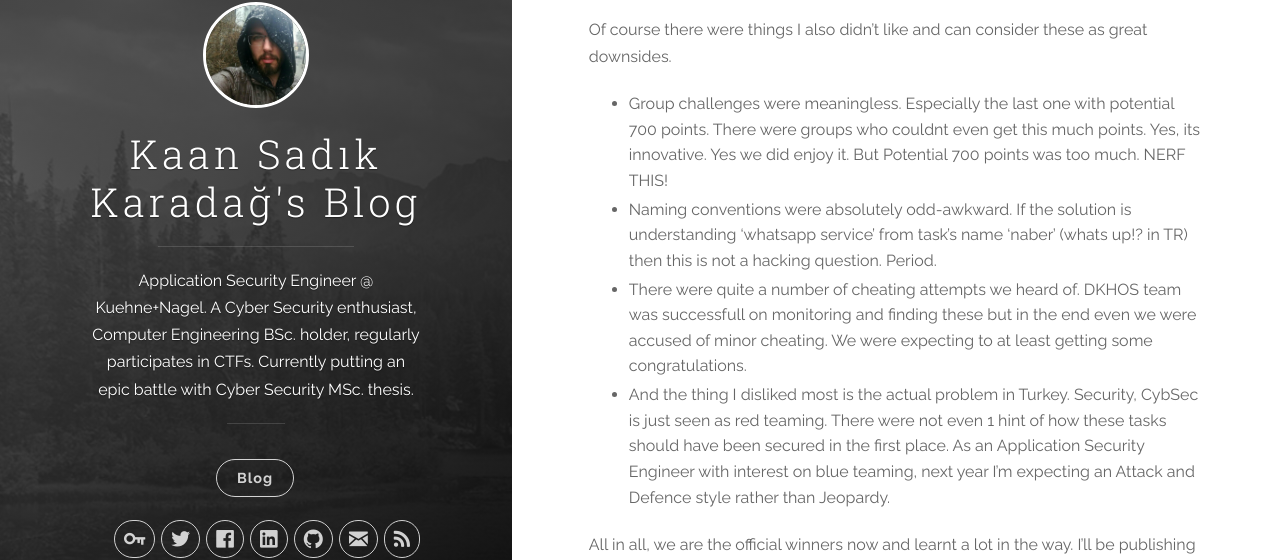
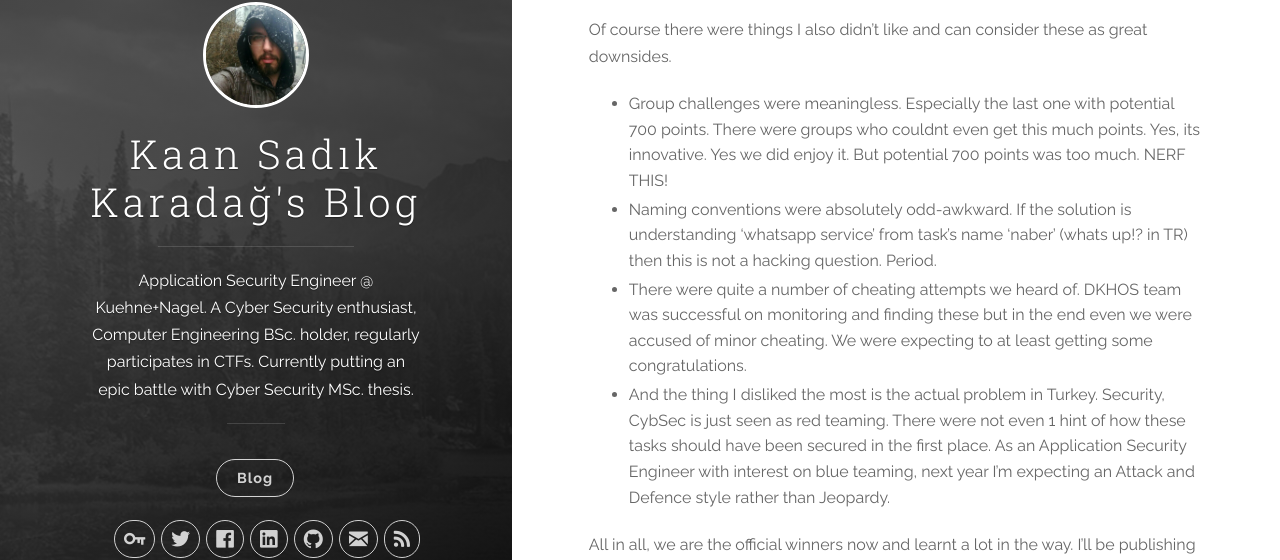
Before and after one commit to massimotamos/massimotamos.github.io, a Jekyll site: the page built from _posts/2018-02-19-DKHOS-CTF-General-Review.markdown, in a window 1280 px wide and 900 px high, scrolled down 2325 px. Shown: the part 166-726 px from the top of the window. Built offline with Jekyll 4.4.1, drawn with Linux system fonts in a browser that asks for light colours; comment, search, counter and statistics services are not loaded.

Commit message:
DKHOS review fix 2

```diff
--- a/_posts/2018-02-19-DKHOS-CTF-General-Review.markdown
+++ b/_posts/2018-02-19-DKHOS-CTF-General-Review.markdown
@@ -37,10 +37,10 @@ From here, I'll talk about DKHOS CTF in details.
 Scenarios were taken from real-life situations and put together such in a way that solver actually learns by solving it. There was even a [Twitch] 'hacking royale' in where 3 people choosen amongst the best in Web category and were given a machine with 7 flags.
 
 Of course there were things I also didn't like and can consider these as great downsides.
-* Group challenges were meaningless. Especially the last one with potential 700 points. There were groups who couldnt even get this much points. Yes, its innovative. Yes we did enjoy it. But Potential 700 points was too much. NERF THIS!
+* Group challenges were meaningless. Especially the last one with potential 700 points. There were groups who couldnt even get this much points. Yes, its innovative. Yes we did enjoy it. But potential 700 points was too much. NERF THIS!
 * Naming conventions were absolutely odd-awkward. If the solution is understanding 'whatsapp service' from task's name 'naber' (whats up!? in TR) then this is not a hacking question. Period.
-* There were quite a number of cheating attempts we heard of. DKHOS team was successfull on monitoring and finding these but in the end even we were accused of minor cheating. We were expecting to at least getting some congratulations.
-* And the thing I disliked most is the actual problem in Turkey. Security, CybSec is just seen as red teaming. There were not even 1 hint of how these tasks should have been secured in the first place. As an Application Security Engineer with interest on blue teaming, next year I'm expecting an Attack and Defence style rather than Jeopardy.
+* There were quite a number of cheating attempts we heard of. DKHOS team was successful on monitoring and finding these but in the end even we were accused of minor cheating. We were expecting to at least getting some congratulations.
+* And the thing I disliked the most is the actual problem in Turkey. Security, CybSec is just seen as red teaming. There were not even 1 hint of how these tasks should have been secured in the first place. As an Application Security Engineer with interest on blue teaming, next year I'm expecting an Attack and Defence style rather than Jeopardy.
 
 All in all, we are the official winners now and learnt a lot in the way. I'll be publishing some writeups when I have more time.
 
```
